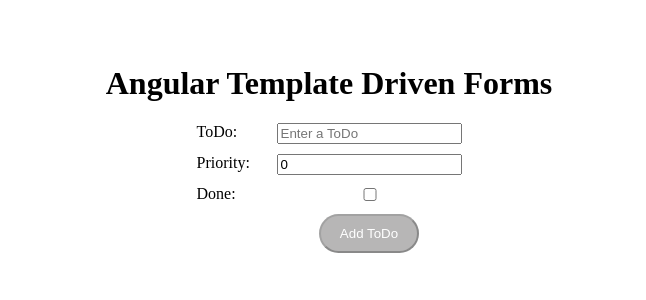
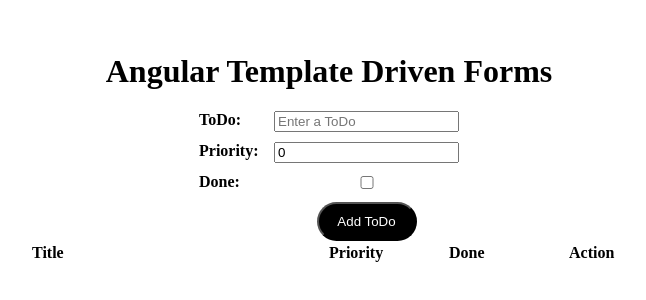
Before and after one commit to sathya0507/angular-app, an Angular app: page / in a window 1280 px wide. Shown: the part 160-460 px from the top of the page, without its empty margins (311-957 px from the left). Built offline with nearby package versions, Linux system fonts and the light colour scheme.

Commit message:
ngfor: added delete event to the to do, design changed

```diff
--- a/src/app/todo/todo.component.html
+++ b/src/app/todo/todo.component.html
@@ -1,6 +1,7 @@
 <div class="container">
   <h1>{{ name }}</h1>
   <form #todoForm="ngForm">
+    <div class="form-items">
       <label for="title">ToDo:</label>
       <input
         name="title"
@@ -10,6 +11,9 @@
         required
         [(ngModel)]="todo.title"
       />
+    </div>
+
+    <div class="form-items">
       <label for="priority">Priority:</label>
       <input
         name="priority"
@@ -18,26 +22,36 @@
         required
         [(ngModel)]="todo.priority"
       />
+    </div>
+    <div class="form-items">
       <label for="done">Done:</label>
       <input
         name="done"
         type="checkbox"
         #done="ngModel"
-      required
         [(ngModel)]="todo.done"
       />
-    <button
-      type="button"
-      [disabled]="!todoForm.form.valid"
-      (click)="addToDo(todoForm)"
-    >
-      Add ToDo
-    </button>
+    </div>
+    <div class="form-items">
+      <button type="button" (click)="addToDo(todoForm)">Add ToDo</button>
+    </div>
   </form>
 
-  <ul *ngFor="let todo of todos">
-    <li>{{ todo.title }}</li>
-    <li>{{ todo.priority }}</li>
-    <li>{{ todo.done ? "Done" : "Not Done" }}</li>
-  </ul>
+  <table width="600px">
+    <th width="50%">Title</th>
+    <th width="20%">Priority</th>
+    <th width="20%">Done</th>
+    <th width="10%">Action</th>
+
+    <tr *ngFor="let todo of todos">
+      <td>{{ todo.title }}</td>
+      <td>{{ todo.priority }}</td>
+      <td>{{ todo.done ? "Done" : "Not Done" }}</td>
+      <td>
+        <button style="background-color: red" (click)="deleteToDo(todo)">
+          delete
+        </button>
+      </td>
+    </tr>
+  </table>
 </div>
--- a/src/app/todo/todo.component.scss
+++ b/src/app/todo/todo.component.scss
@@ -10,8 +10,18 @@
 
 form {
   display: grid;
-  grid-template-columns: 70px 1fr;
+  grid-template-columns: 1fr;
+  grid-template-rows: 3fr;
   gap: 10px;
+}
+.form-items {
+  display: grid;
+  grid-template-columns: 75px 1fr;
+  // background-color: rebeccapurple;
+}
+
+label {
+  font-weight: 900;
 }
 
 button {
@@ -19,8 +29,16 @@
   margin: auto;
   background-color: black;
 }
+
 button:disabled {
   grid-column: 2;
   margin: auto;
   background-color: rgb(183, 182, 182);
 }
+
+table {
+  width: 600px;
+}
+th {
+  text-align: left;
+}
--- a/src/app/todo/todo.component.ts
+++ b/src/app/todo/todo.component.ts
@@ -16,9 +16,17 @@
   todos: Itodo[] = [];
 
   addToDo(todoForm: NgForm) {
-    this.todos.push({ ...todoForm.value });
-    console.log(this.todos);
-    todoForm.reset();
+    if (todoForm.valid) {
+      this.todos.push({ ...todoForm.value });
+      console.log(this.todos);
+      todoForm.reset();
+    } else {
+      alert('Invalid input data');
+    }
+  }
+
+  deleteToDo(todo: Itodo) {
+    this.todos = this.todos.filter((t) => t.title !== todo.title);
   }
 }
 
```
Lines whose indentation alone changed are shown as unchanged.
